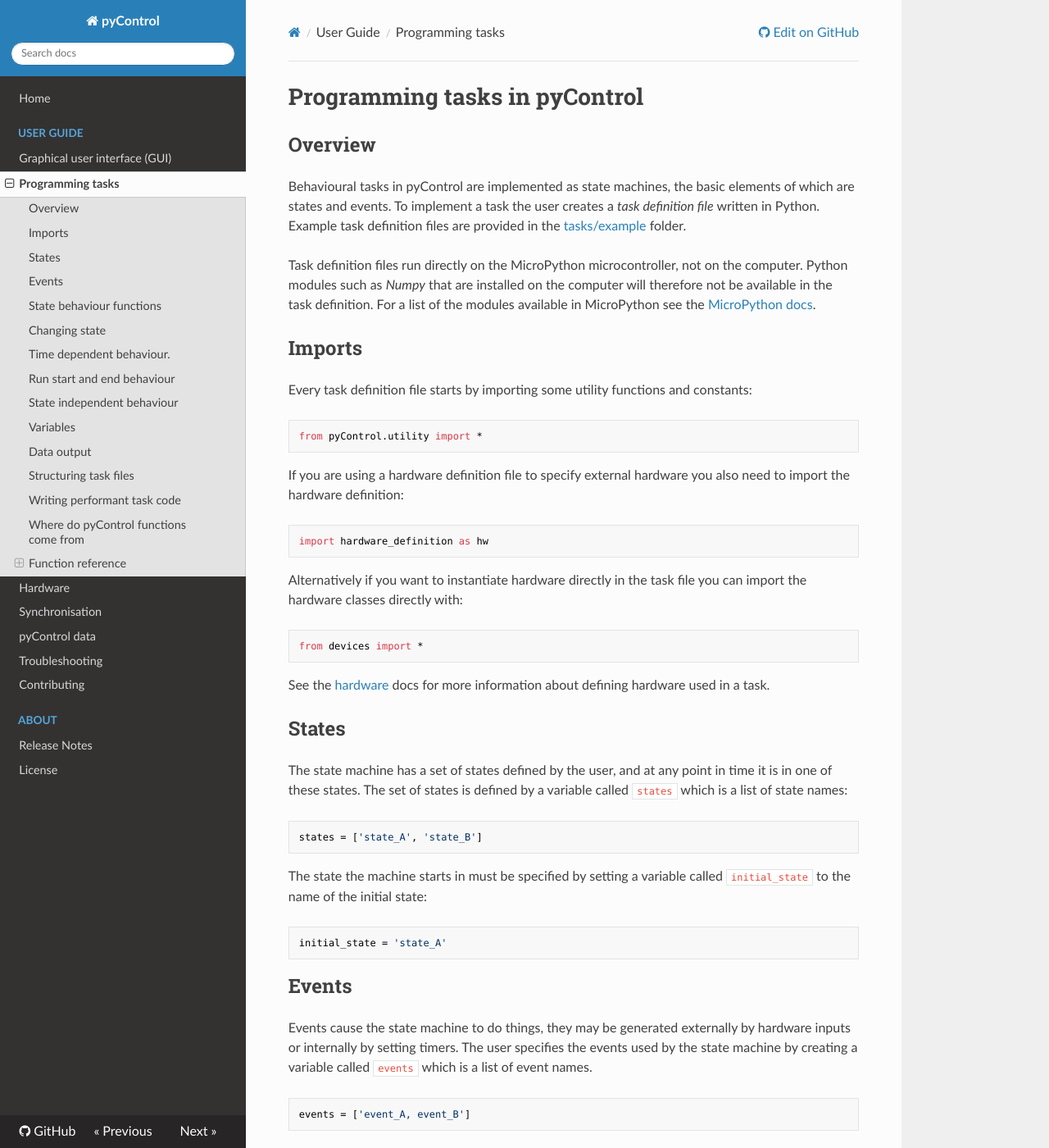
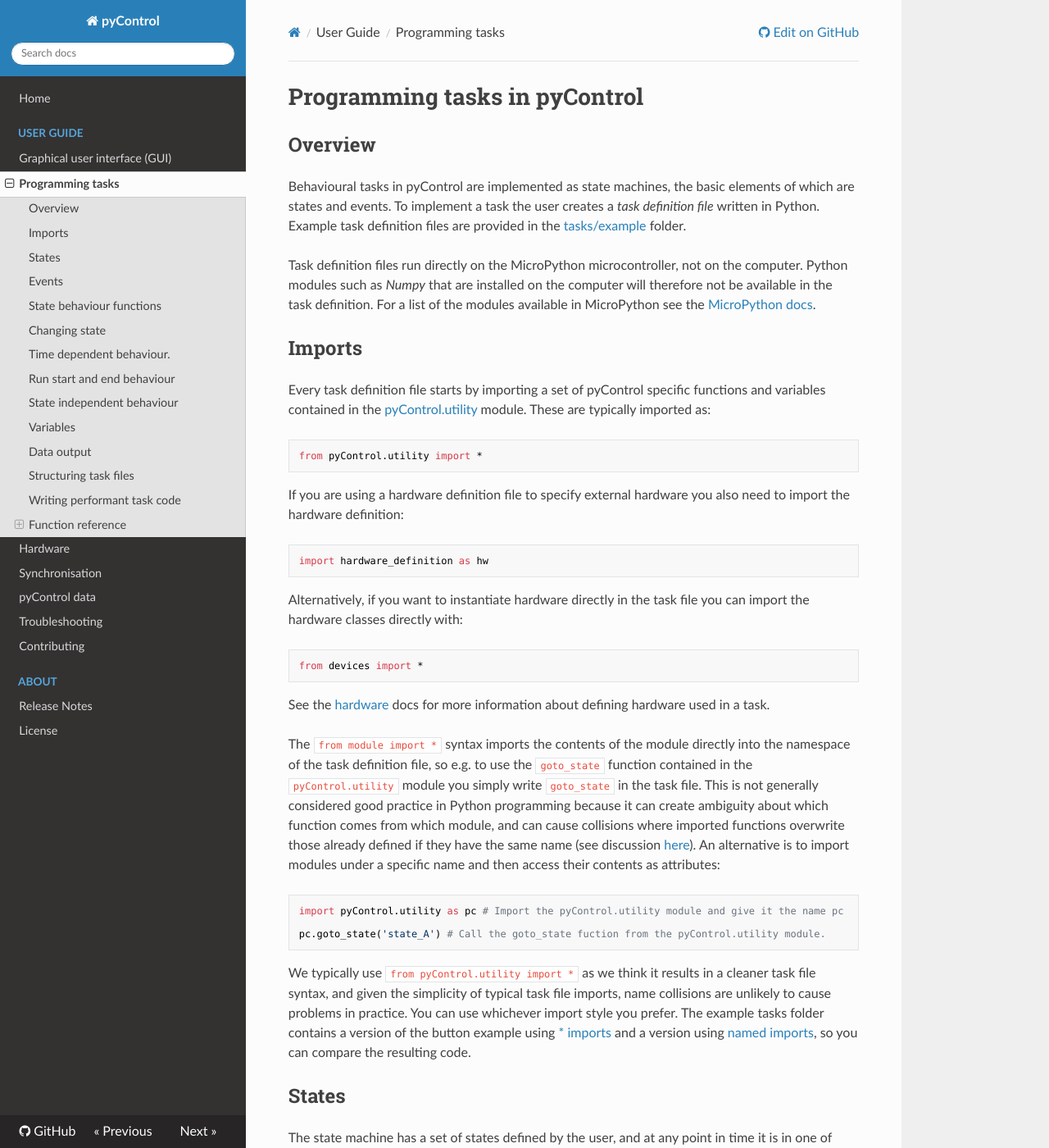
Before and after one commit to pyControl/docs, an MkDocs documentation site: the page built from docs/user-guide/programming-tasks.md, in a window 1280 px wide and 1400 px high. Shown: the whole window at 82% size. Built offline with MkDocs 1.6.1, drawn with Linux system fonts in a browser that asks for light colours; nearby versions of some CDN libraries; some of the changed text lies outside the part shown.

Commit message:
- Updated programming task docs to detail the use of named imports for pyControl specific functions.

````diff
--- a/docs/user-guide/programming-tasks.md
+++ b/docs/user-guide/programming-tasks.md
@@ -8,7 +8,7 @@
 
 ## Imports
 
-Every task definition file starts by importing some utility functions and constants:
+Every task definition file starts by importing a set of pyControl specific functions and variables contained in the [pyControl.utility](https://github.com/pyControl/code/blob/master/pyControl/utility.py) module.  These are typically imported as:
 
 ```python
 from pyControl.utility import *
@@ -20,13 +20,23 @@
 import hardware_definition as hw
 ```
 
-Alternatively if you want to instantiate hardware directly in the task file you can import the hardware classes directly with:
+Alternatively, if you want to instantiate hardware directly in the task file you can import the hardware classes directly with:
 
 ```python
 from devices import *
 ```
 
 See the [hardware](hardware.md) docs for more information about defining hardware used in a task.
+
+The `from module import *` syntax imports the contents of the module directly into the namespace of the task definition file, so e.g. to use the `goto_state` function contained in the `pyControl.utility` module you simply write `goto_state` in the task file.  This is not generally considered good practice in Python programming because it can create ambiguity about which function comes from which module, and can cause collisions where imported functions overwrite those already defined if they have the same name (see discussion [here](https://stackoverflow.com/questions/2360724/what-exactly-does-import-import)).  An alternative is to import modules under a specific name and then access their contents as attributes:
+
+```python
+import pyControl.utility as pc # Import the pyControl.utility module and give it the name pc
+
+pc.goto_state('state_A') # Call the goto_state fuction from the pyControl.utility module.
+```
+
+We typically use `from pyControl.utility import *` as we think it results in a cleaner task file syntax, and given the simplicity of typical task file imports, name collisions are unlikely to cause problems in practice. You can use whichever import style you prefer. The example tasks folder contains a version of the button example using [* imports](https://github.com/pyControl/code/blob/master/tasks/example/button.py) and a version using [named imports](https://github.com/pyControl/code/blob/master/tasks/example/button_named_imports.py), so you can compare the resulting code.
 
 ## States
 
@@ -245,26 +255,13 @@
 - **Input debouncing:** By default, pyControl digital inputs implement debouncing which prevents edges occurring closer together than a specified threshold (default 5ms) from generating multiple framework events.  For inputs generated by sensing physical processes (e.g. a switch closing or IR beam break), this is usually what you want, as the edges generated may be ragged, causing multiple logic level threshold crossings on a single physical event.  However debouncing incurs some additional processing cost when edges occur, so should be turned off on digital inputs that will receive events at high rates with clean edges (e.g. from a camera on each frame of a video), by using the argument `debounce=False` when the digital input is instantiated.
 - **Garbage collection** MicroPython has a garbage collector which runs when needed to free up memory by removing variables that are no longer in use.  Garbage collection takes several ms to run and events generated by external inputs or expiring timers that occur during garbage collection will be processed once it has finished.  If an occasional delay of a couple of ms would be an issue in your task, it is possible to manually trigger garbage collection at a time when it will not cause problems (e.g in the inter-trial interval).  To do this, import the garbage collection module into the task file with `import gc` and call garbage collection with `gc.collect()`.
 
-## Where do pyControl functions come from
+## Function reference
 
-If you are familiar with Python you may be wondering where the pyControl specific functions used in task files, such as `goto_state` etc, come from.   Some of these functions are imported from the modules [pyControl.utility](https://github.com/pyControl/code/blob/master/pyControl/utility.py) and [devices](https://github.com/pyControl/code/blob/master/devices/__init__.py) using the `from x import *` syntax, which imports the contents of the module directly into the namespace of the importing script:
-
-```python
-from pyControl.utility import *
-from devices import *
-```
-
-The *utility* module contains the random number and math functions detailed below, variables used to define time intervals (e.g. `second`, `minute`, etc), and the `v` object which user task variables are defined as attribute of (see above).   The *devices* module contains hardware classes  representing inputs and outputs (e.g.  `Digital_input`) and the classes representing devices such as breakout boards nose-pokes.  Though it is not generally recommended in Python to use the  `from x import *` syntax because it creates ambiguity about where function come from and can lead to collisions where imported functions overwrite those already defined (see discussion [here](https://stackoverflow.com/questions/2360724/what-exactly-does-import-import)),  we think that the resulting cleaner task file syntax justifies its use here.
-
-The state machine specific functions (e.g. `goto_state`, `set_timer` etc.) are not imported at all but rather added to the module after it is imported when the [State_machine](https://github.com/pyControl/code/blob/master/pyControl/state_machine.py) object is instantiated, a process known as [monkey patching](https://stackoverflow.com/questions/5626193/what-is-monkey-patching).  This is a holdover from early pyControl development and is not particularly Pythonic, but in practice works reliably so has not been changed.
-
-## Function reference
+The functions and classes detailed below are contained in the `pyControl.utility` module.
 
 ### State machine functions
 
 #### goto_state
-
-
 
 ```python
 goto_state(next_state)
@@ -534,7 +531,7 @@
 
 ```
 
-pyControl provides the following additional maths functions and classes:
+The `pyControl.utility` module provides the following additional maths functions and classes:
 
 ---
 
````
